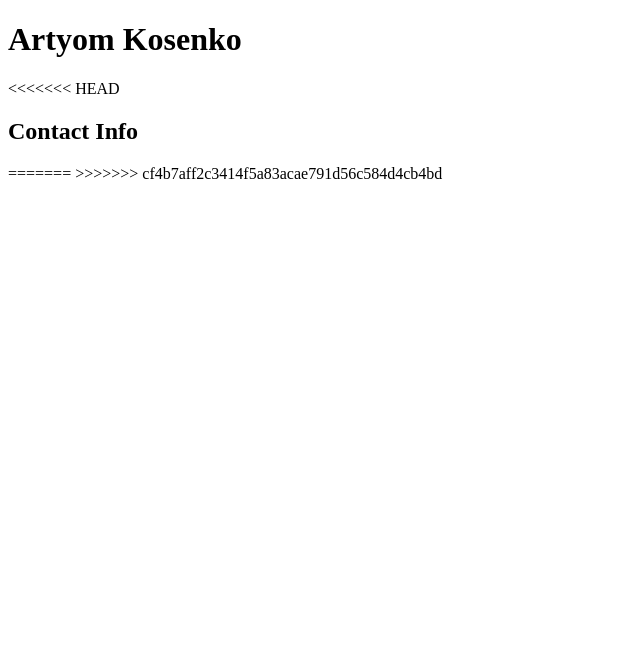
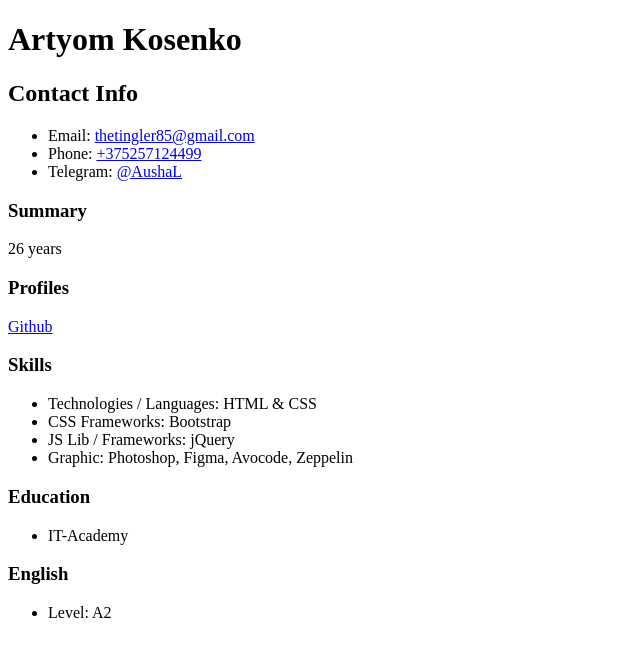
Before and after one commit to AushaL/rsschool-cv, a plain HTML site: page index.html in a window 1280 px wide. Shown: the whole page, without its empty margins (0-640 px from the left). Drawn offline with Linux system fonts and the light colour scheme.

Commit message:
Add info to the html document

```diff
--- a/index.html
+++ b/index.html
@@ -8,9 +8,30 @@
 </head>
 <body>
     <h1>Artyom Kosenko</h1>
-<<<<<<< HEAD
     <h2>Contact Info</h2>
-=======
->>>>>>> cf4b7aff2c3414f5a83acae791d56c584d4cb4bd
+    <ul>
+        <li>Email: <a href="mailto:thetingler85@gmail.com">thetingler85@gmail.com</a></li>
+        <li>Phone: <a href="tel:+375257124499">+375257124499</a></li>
+        <li>Telegram: <a href="https://t.me/AushaL">@AushaL</a></li>
+    </ul>
+    <h3>Summary</h3>
+    <p>26 years</p>
+    <h3>Profiles</h3>
+    <p><a href="https://github.com/AushaL">Github</a></p>
+    <h3>Skills</h3>
+    <ul>
+        <li>Technologies / Languages: HTML & CSS</li>
+        <li>CSS Frameworks: Bootstrap</li>
+        <li>JS Lib / Frameworks: jQuery </li>
+        <li>Graphic: Photoshop, Figma, Avocode, Zeppelin</li>
+    </ul>
+    <h3>Education</h3>
+    <ul>
+        <li>IT-Academy</li>
+    </ul>
+    <h3>English</h3>
+    <ul>
+        <li>Level: A2</li>
+    </ul>
 </body>
 </html>
```
Also changed, not shown: 1 other file.
